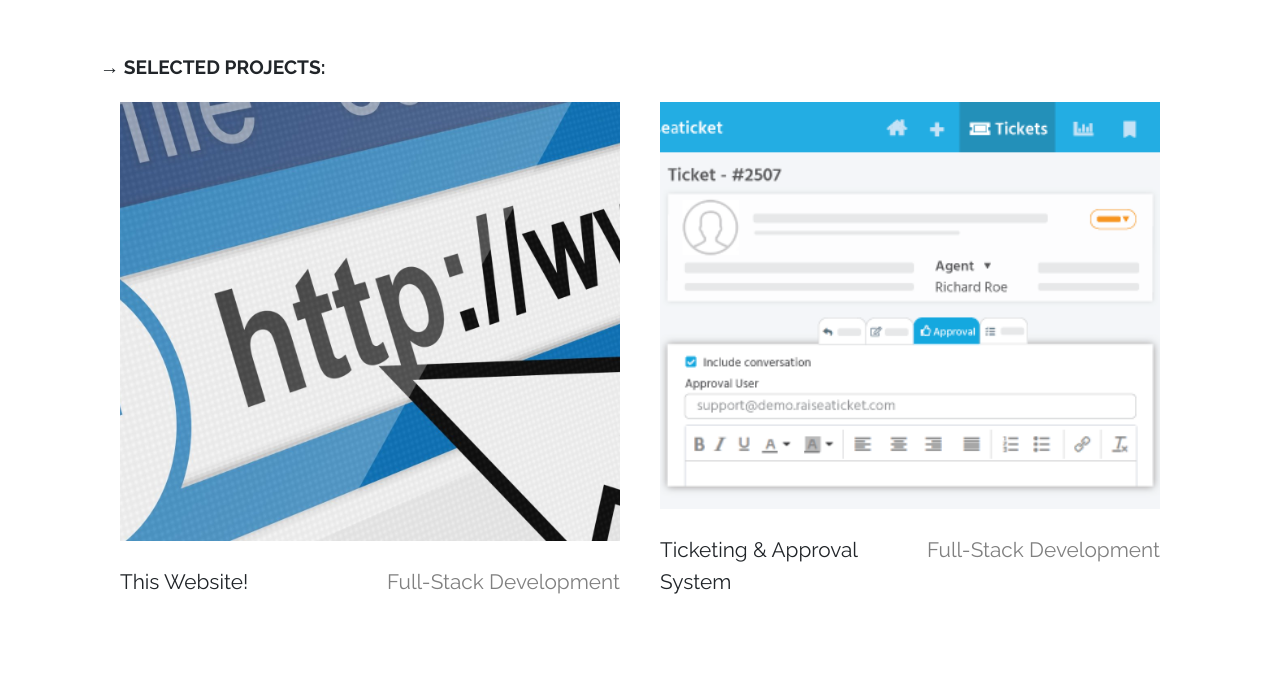
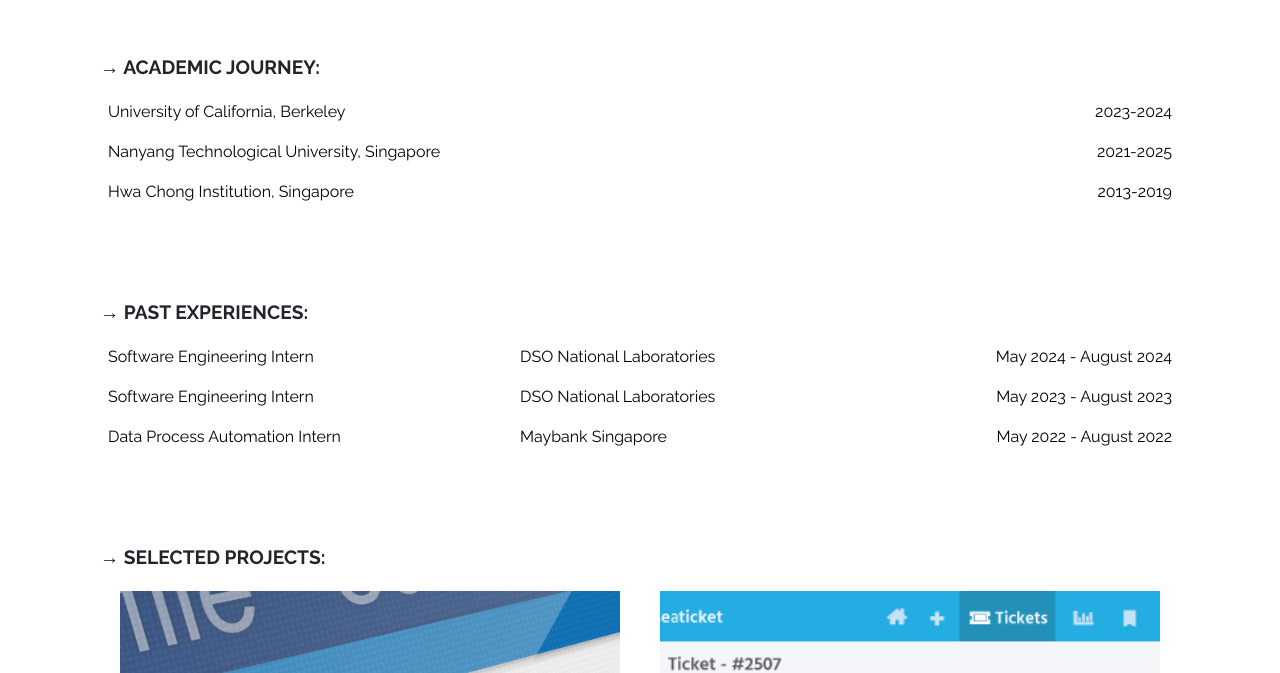
Before and after one commit to marcusyeoyh/website, a React (Vite) app in the folder react-app/: page / in a window 1280 px wide. Shown: the part 1617-2290 px from the top of the page. Built offline with nearby package versions, Linux system fonts and the light colour scheme.

Commit message:
Add working website components

```diff
--- a/react-app/src/AppRoutes.tsx
+++ b/react-app/src/AppRoutes.tsx
@@ -1,16 +1,18 @@
 import { Routes, Route } from "react-router-dom";
 import Home from "./pages/Home";
-// import AboutMe from "./pages/AboutMe";
-// import Portfolio from "./pages/Portfolio";
-// import ContactMe from "./pages/ContactMe";
+import PersonalWebsite from "./pages/PersonalWebsite";
+import Ticketing from "./pages/Ticketing";
+import REHome from "./pages/REHome";
+import Chatbot from "./pages/Chatbot";
 
 const AppRoutes = () => {
   return (
     <Routes>
       <Route path="/" element={<Home />} />
-      {/* <Route path="/aboutme" element={<AboutMe />} />
-      <Route path="/portfolio" element={<Portfolio />} />
-      <Route path="/contactme" element={<ContactMe />} /> */}
+      <Route path="/website" element={<PersonalWebsite />} />
+      <Route path="/ticketing" element={<Ticketing />} />
+      <Route path="/rehome" element={<REHome />} />
+      <Route path="/chatbot" element={<Chatbot />} />
     </Routes>
   );
 };
--- /dev/null
+++ b/react-app/src/components/ProjNavBar.tsx
@@ -0,0 +1,27 @@
+import { useNavigate } from "react-router-dom";
+
+const ProjNavBar = () => {
+  const navigate = useNavigate();
+  return (
+    <nav className="navbar sticky-top navbar-expand-lg bg-body-primary">
+      <div className="container-fluid">
+        <div className="d-flex justify-content-center w-100">
+          <ul className="navbar-nav">
+            <li className="nav-item">
+              <button aria-current="page" onClick={() => navigate("/")}>
+                back to home
+              </button>
+            </li>
+            <li className="nav-item">
+              <button aria-current="page" onClick={() => navigate("/")}>
+                back to projects
+              </button>
+            </li>
+          </ul>
+        </div>
+      </div>
+    </nav>
+  );
+};
+
+export default ProjNavBar;
--- a/react-app/src/components/ProjectContainer.tsx
+++ b/react-app/src/components/ProjectContainer.tsx
@@ -1,11 +1,13 @@
 import React from "react";
 import "./ProjectContainer.css";
+import { useNavigate } from "react-router-dom";
 
 type ProjectContainerProps = {
   projName: string;
   projDescription: string;
   projLang: string;
   projImage: string;
+  projLink: string;
 };
 
 const ProjectContainer: React.FC<ProjectContainerProps> = ({
@@ -13,9 +15,15 @@ const ProjectContainer: React.FC<ProjectContainerProps> = ({
   projDescription,
   projLang,
   projImage,
+  projLink,
 }) => {
+  const navigate = useNavigate();
+  const handleClick = (route: string) => {
+    navigate(route);
+  };
+
   return (
-    <div className="container-body">
+    <div className="container-body" onClick={() => handleClick(projLink)}>
       <div className="container-imageholder">
         <img src={projImage} />
       </div>
--- a/react-app/src/pages/PersonalWebsite.tsx
+++ b/react-app/src/pages/PersonalWebsite.tsx
@@ -1,5 +1,11 @@
-import React from "react";
+import ProjNavBar from "../components/ProjNavBar";
 
-export const PersonalWebsite = () => {
-  return <div>PersonalWebsite</div>;
+const PersonalWebsite = () => {
+  return (
+    <div>
+      <ProjNavBar />
+    </div>
+  );
 };
+
+export default PersonalWebsite;
--- a/react-app/src/pages/Portfolio.css
+++ b/react-app/src/pages/Portfolio.css
@@ -18,3 +18,21 @@
   margin-bottom: 50px;
   height: 535px;
 }
+
+.schoolrow:hover {
+  background-color: grey;
+}
+
+.table-container {
+  margin: 0 100px; /* Add 100px margin to the left and right */
+  overflow-x: auto; /* Optional: allow horizontal scrolling if needed */
+}
+
+.lastcol {
+  display: flex;
+  justify-content: end;
+}
+
+.middlecol {
+  justify-content: center;
+}
--- a/react-app/src/pages/Portfolio.tsx
+++ b/react-app/src/pages/Portfolio.tsx
@@ -8,9 +8,56 @@ import rehome from "../assets/rehome.png";
 const Portfolio = () => {
   return (
     <div className="portfolio-page">
-      {/* <div>
-        <div className="portfolio-header">→ ACADEMIC JOURNEY:</div>
-      </div> */}
+      <div>
+        <div className="portfolio-header" style={{ marginBottom: "10px" }}>
+          → ACADEMIC JOURNEY:
+        </div>
+        <div className="table-container">
+          <table className="table table-borderless">
+            <tbody>
+              <tr className="schoolrow">
+                <td scope="row">University of California, Berkeley</td>
+                <td className="lastcol">2023-2024</td>
+              </tr>
+              <tr className="schoolrow">
+                <td scope="row">Nanyang Technological University, Singapore</td>
+                <td className="lastcol">2021-2025</td>
+              </tr>
+              <tr className="schoolrow">
+                <td scope="row">Hwa Chong Institution, Singapore</td>
+                <td className="lastcol">2013-2019</td>
+              </tr>
+            </tbody>
+          </table>
+        </div>
+      </div>
+      <div>
+        <div className="portfolio-header" style={{ marginBottom: "10px" }}>
+          → PAST EXPERIENCES:
+        </div>
+        <div className="table-container">
+          <table className="table table-borderless">
+            <tbody>
+              <tr className="schoolrow">
+                <td scope="row">Software Engineering Intern</td>
+                <td className="middlecol">DSO National Laboratories</td>
+                <td className="lastcol">May 2024 - August 2024</td>
+              </tr>
+              <tr className="schoolrow">
+                <td scope="row">Software Engineering Intern</td>
+                <td className="middlecol">DSO National Laboratories</td>
+                <td className="lastcol">May 2023 - August 2023</td>
+              </tr>
+              <tr className="schoolrow">
+                <td scope="row">Data Process Automation Intern</td>
+                <td className="middlecol">Maybank Singapore</td>
+                <td className="lastcol">May 2022 - August 2022</td>
+              </tr>
+            </tbody>
+          </table>
+        </div>
+      </div>
+
       <div>
         <div className="portfolio-header">→ SELECTED PROJECTS:</div>
         <div>
@@ -20,12 +67,14 @@ const Portfolio = () => {
               projLang="Full-Stack Development"
               projName="This Website!"
               projImage={personalWebsite}
+              projLink="/website"
             />
             <ProjectContainer
               projDescription="A Ticketing and Support system to aid company support requests"
               projLang="Full-Stack Development"
               projName="Ticketing & Approval System"
               projImage={ticketing}
+              projLink="/ticketing"
             />
           </div>
           <div className="container-list">
@@ -34,12 +83,14 @@ const Portfolio = () => {
               projLang="Full-Stack Development"
               projName="Interactive Chatbot WebApp"
               projImage={chatbot}
+              projLink="/chatbot"
             />
             <ProjectContainer
               projDescription="A one-stop webpage to aid property buyers in finding their ideal HDB home"
               projLang="Front-End Development"
               projName="REHome"
               projImage={rehome}
+              projLink="/rehome"
             />
           </div>
         </div>
```
